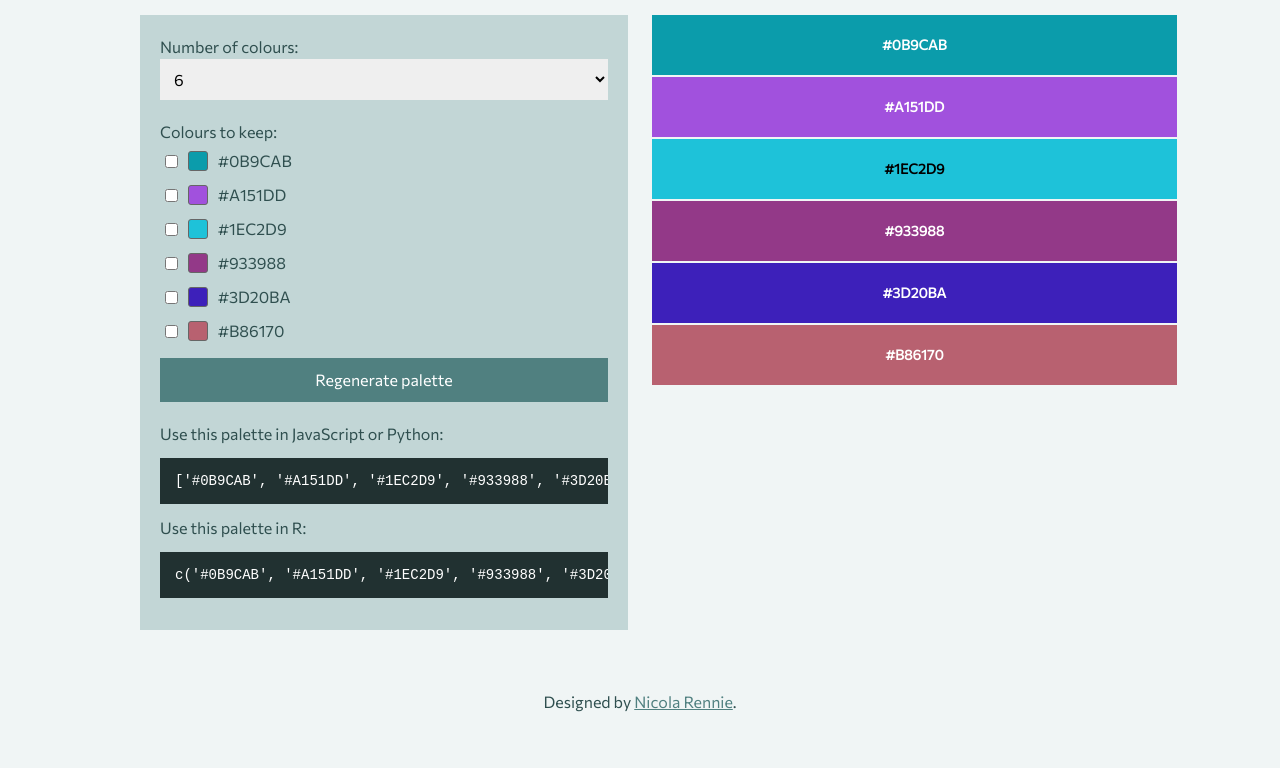
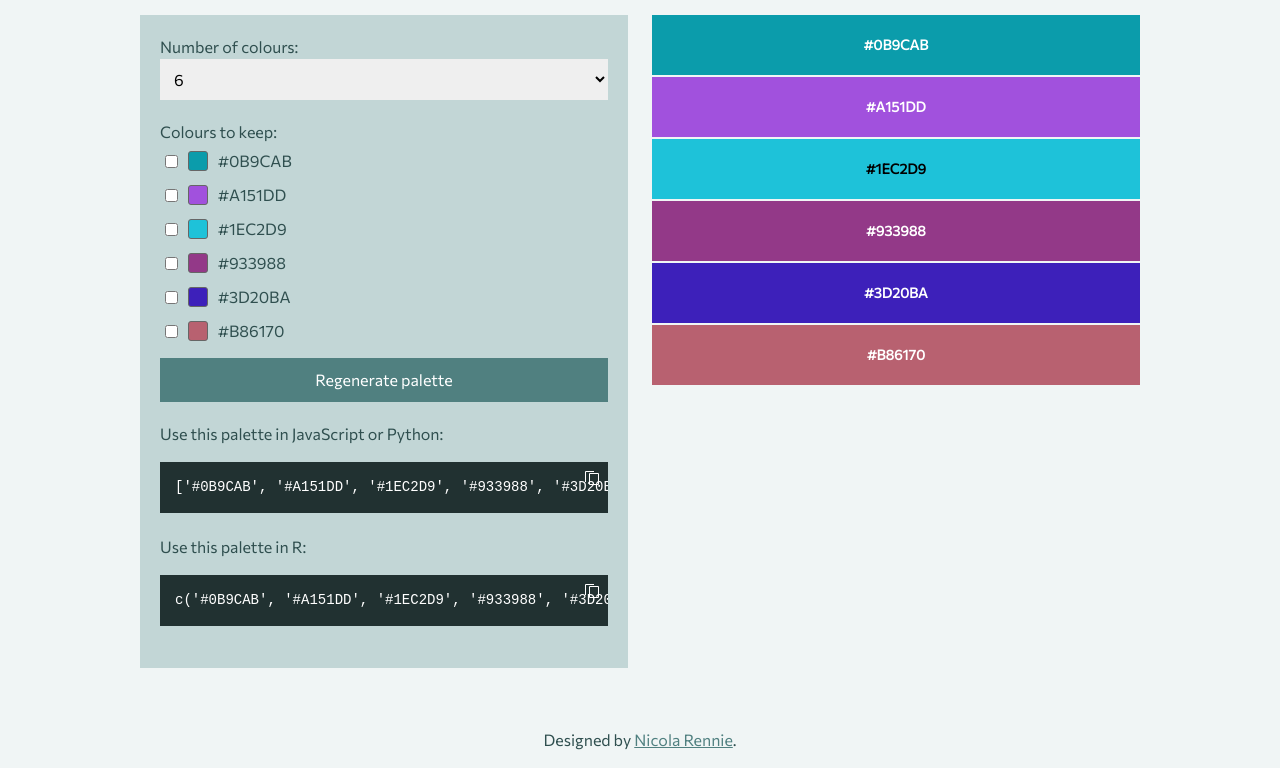
Before and after one commit to nrennie/palette-generator, a plain HTML site: page index.html in a window 1280 px wide. Shown: the part 91-859 px from the top of the page. Before the commit the page ends 821 px from the top, so only its background shows below. Drawn offline with nearby package versions, Linux system fonts and the light colour scheme.

Commit message:
Add copy code button, fix styling, and update image

```diff
--- a/css/style.css
+++ b/css/style.css
@@ -74,7 +74,9 @@ main {
 
 div.resize {
   max-width: 550px;
-  margin: auto;
+  margin-left: auto;
+  margin-right: auto;
+  margin-top: 10px;
 }
 
 .controls {
@@ -88,8 +90,7 @@ div.resize {
 }
 
 .palette-display {
-  margin: 10px;
-  max-width: 100%;
+  width: 550px;
 }
 
 .control-group {
@@ -145,27 +146,6 @@ button:hover {
   border: 1px solid #666;
 }
 
-.code-block {
-  background-color: #213131;
-  padding: 15px;
-  font-family: monospace;
-  font-size: 14px;
-  color: #ffffff;
-  overflow-x: auto;
-  max-width: 100%;
-  scrollbar-width: thin;
-  scrollbar-color: #508080 #f1f1f1;
-}
-
-pre {
-  margin-top: -20px !important;
-  margin-bottom: -20px !important;
-  padding: 0 !important;
-  border: none;
-  background: none;
-  line-height: normal;
-}
-
 .code-block::-webkit-scrollbar {
   height: 8px;
 }
@@ -182,3 +162,53 @@ pre {
 .code-block::-webkit-scrollbar-thumb:hover {
   background: #508080;
 }
+
+.code-wrapper {
+  position: relative;
+  display: inline-block;
+  max-width: 100%;
+  width: 525px;
+}
+
+.code-block {
+  background-color: #213131;
+  padding: 15px;
+  font-family: monospace;
+  font-size: 14px;
+  color: #ffffff;
+  overflow-x: auto;
+  scrollbar-width: thin;
+  scrollbar-color: #508080 #f1f1f1;
+}
+
+.copy-btn svg {
+  display: block;
+  pointer-events: none;
+}
+
+.copy-btn {
+  all: unset;
+  position: absolute;
+  top: 8px;
+  right: 8px;
+  cursor: pointer;
+  font-size: 16px;
+  line-height: 1;
+  color: #ffffff;
+}
+
+.copy-btn:hover {
+  all: unset;
+  color: #e30b5c;
+  position: absolute;
+  top: 8px;
+  right: 8px;
+  cursor: pointer;
+  font-size: 16px;
+  line-height: 1;
+}
+
+.copy-btn svg {
+  display: block;
+  pointer-events: none;
+}
--- a/index.html
+++ b/index.html
@@ -50,17 +50,48 @@
             </div>
 
             <div class="row">
-              <div class="col-12">
+              <div class="col-12 ">
                 <div class="code-section">
                   <p>Use this palette in JavaScript or Python:</p>
-                  <pre>
-                  <div id="pythonCode" class="code-block"></div>
-                  </pre>
+
+                  <div class="code-wrapper">
+                    <pre id="pythonCode" class="code-block"></pre>
+                  <button class="copy-btn" aria-label="Copy code">
+                    <!-- SVG copy icon -->
+                    <svg
+                      xmlns="http://www.w3.org/2000/svg"
+                      width="16"
+                      height="16"
+                      fill="currentColor"
+                      viewBox="0 0 16 16"
+                    >
+                      <path d="M10 1H2a1 1 0 0 0-1 1v10h1V2h8V1z" />
+                      <path
+                        d="M14 3H6a1 1 0 0 0-1 1v10a1 1 0 0 0 1 1h8a1 1 0 0 0 1-1V4a1 1 0 0 0-1-1zM6 4h8v10H6V4z"
+                      />
+                    </svg>
+                  </button>
+                  </div>
 
                   <p>Use this palette in R:</p>
-                  <pre>
-                  <div id="rCode" class="code-block"></div>
-                  </pre>
+                  <div class="code-wrapper">
+                  <pre id="rCode" class="code-block"></pre>
+                  <button class="copy-btn" aria-label="Copy code">
+                    <!-- SVG copy icon -->
+                    <svg
+                      xmlns="http://www.w3.org/2000/svg"
+                      width="16"
+                      height="16"
+                      fill="currentColor"
+                      viewBox="0 0 16 16"
+                    >
+                      <path d="M10 1H2a1 1 0 0 0-1 1v10h1V2h8V1z" />
+                      <path
+                        d="M14 3H6a1 1 0 0 0-1 1v10a1 1 0 0 0 1 1h8a1 1 0 0 0 1-1V4a1 1 0 0 0-1-1zM6 4h8v10H6V4z"
+                      />
+                    </svg>
+                  </button>
+                  </div>
                 </div>
               </div>
             </div>
@@ -68,7 +99,7 @@
         </div>
 
         <div class="col-12 col-md-6 d-flex justify-content-center">
-          <div class="palette-display">
+          <div class="palette-display resize">
             <div id="paletteContainer"></div>
           </div>
         </div>
--- a/js/script.js
+++ b/js/script.js
@@ -105,16 +105,17 @@ class PaletteGenerator {
     // Clear previous content
     d3.select("#paletteContainer").selectAll("*").remove();
 
-    const fixedWidth = 525;
+    const fixedWidth = 100;
     const blockHeight = 60;
 
     // Create SVG with fixed dimensions
     const svg = d3
       .select("#paletteContainer")
       .append("svg")
-      .attr("width", fixedWidth)
+      .attr("width", "100%")
       .attr("height", this.palette.length * (blockHeight + 2))
-      .style("display", "block");
+      .style("display", "block")
+      .style("vertical-align", "top");
 
     // Create colour blocks
     const blocks = svg
@@ -125,16 +126,21 @@ class PaletteGenerator {
       .attr("transform", (d, i) => `translate(0, ${i * (blockHeight + 2)})`);
 
     // Add rectangles
+    const containerWidth = d3
+      .select("#paletteContainer")
+      .node()
+      .getBoundingClientRect().width;
+
     blocks
       .append("rect")
-      .attr("width", fixedWidth)
+      .attr("width", containerWidth)
       .attr("height", blockHeight)
       .attr("fill", (d) => d);
 
     // Add text labels
     blocks
       .append("text")
-      .attr("x", fixedWidth / 2)
+      .attr("x", containerWidth / 2)
       .attr("y", blockHeight / 2)
       .attr("dy", "0.35em")
       .attr("text-anchor", "middle")
@@ -197,12 +203,32 @@ class PaletteGenerator {
     const pythonCode = `[${this.palette
       .map((colour) => `'${colour}'`)
       .join(", ")}]`;
-    d3.select("#pythonCode")
-      .text(pythonCode);
+    d3.select("#pythonCode").text(pythonCode);
   }
 }
 
 // Initialize the palette generator when the page loads
 document.addEventListener("DOMContentLoaded", () => {
   new PaletteGenerator();
+  document.querySelectorAll(".copy-btn").forEach((button) => {
+    button.addEventListener("click", () => {
+      const wrapper = button.closest(".code-wrapper");
+      if (!wrapper) return;
+      const codeDiv = wrapper.querySelector(".code-block");
+      if (!codeDiv) return;
+
+      navigator.clipboard
+        .writeText(codeDiv.innerText)
+        .then(() => {
+          button.textContent = "✓";
+          setTimeout(() => {
+            button.innerHTML = `<svg xmlns="http://www.w3.org/2000/svg" width="16" height="16" fill="currentColor" viewBox="0 0 16 16">
+          <path d="M10 1H2a1 1 0 0 0-1 1v10h1V2h8V1z"/>
+          <path d="M14 3H6a1 1 0 0 0-1 1v10a1 1 0 0 0 1 1h8a1 1 0 0 0 1-1V4a1 1 0 0 0-1-1zM6 4h8v10H6V4z"/>
+        </svg>`;
+          }, 1500);
+        })
+        .catch((err) => console.error("Failed to copy:", err));
+    });
+  });
 });
```
Also changed, not shown: app.png.
